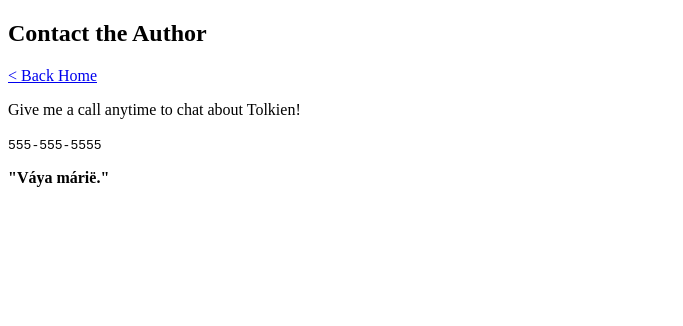
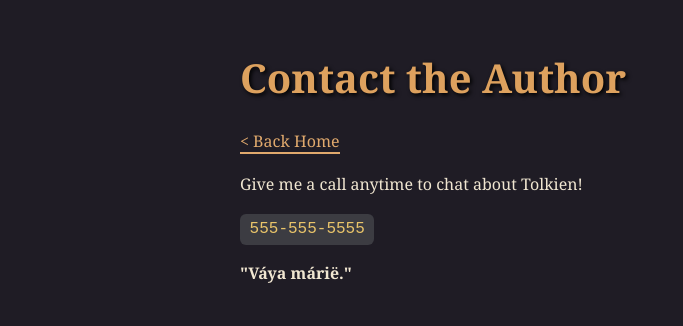
Before and after one commit to elongma2/static_generator, a plain HTML site: page docs/contact/index.html in a window 1280 px wide. Shown: the whole page, without its empty margins (0-683 px from the left). Drawn offline with Linux system fonts and the light colour scheme; files that its build step writes are made by us from their sources; the site is published under a folder, as on GitHub Pages, so addresses that start at the root find nothing.

Commit message:
add static_generator basepath to reference css

```diff
--- a/docs/contact/index.html
+++ b/docs/contact/index.html
@@ -4,7 +4,7 @@
     <meta charset="utf-8" />
     <meta name="viewport" content="width=device-width, initial-scale=1" />
     <title>Contact the Author</title>
-    <link href="/index.css" rel="stylesheet" />
+    <link href="static_generator/index.css" rel="stylesheet" />
   </head>
 
   <body>
```
Also changed, not shown: docs/blog/glorfindel/index.html (+1 -1 lines), docs/blog/majesty/index.html (+1 -1 lines), docs/blog/tom/index.html (+1 -1 lines), 1 other file.
